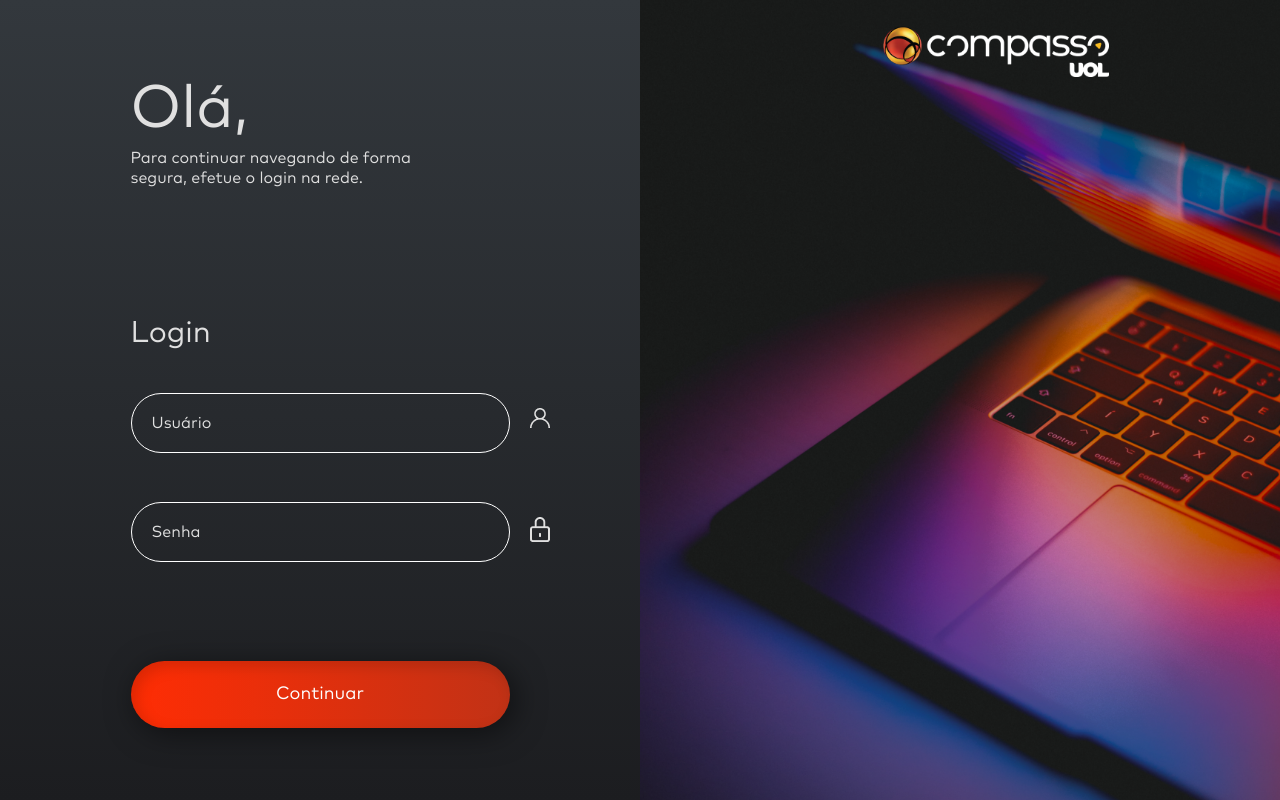
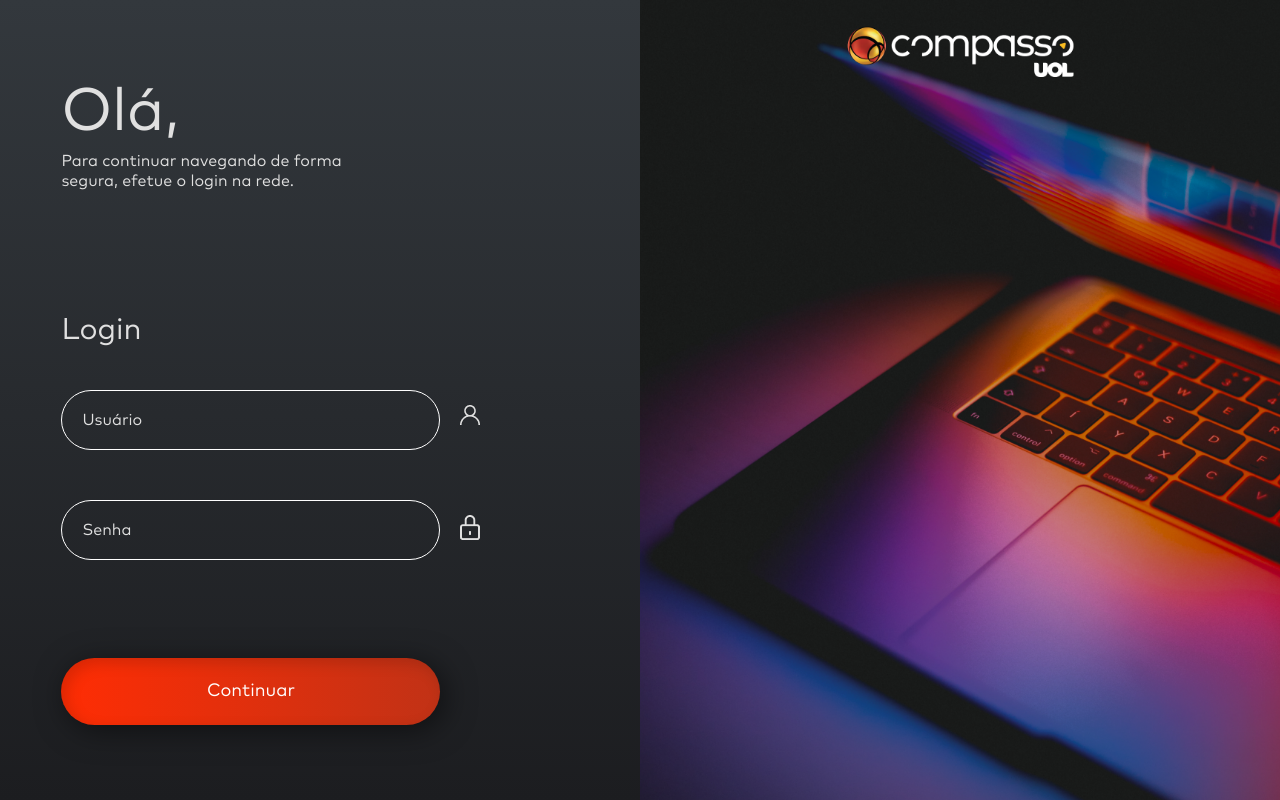
Before and after one commit to LaisBeluco/Projeto04Compass, a React (Create React App) app: page / in a window 1280 px wide. Built offline with nearby package versions, Linux system fonts and the light colour scheme; the HTML template or start-up script is replaced by a standard one.

Commit message:
Responding Login

```diff
--- a/public/index.html
+++ b/public/index.html
@@ -3,8 +3,6 @@
   <head>
     <meta charset="utf-8" />
     <meta name="viewport" content="width=device-width, initial-scale=1" />
-    <!-- <link rel="apple-touch-icon" href="%PUBLIC_URL%/logo192.png" /> -->
-    <!-- <link rel="manifest" href="%PUBLIC_URL%/manifest.json" /> -->
     <link rel="stylesheet" href="./Mark-Pro.ttf">
     <title>Compass UOL</title>
   </head>
--- a/src/Components/Form/index.tsx
+++ b/src/Components/Form/index.tsx
@@ -12,6 +12,7 @@ const UserRegistration = styled.form`
   flex-direction: column;
   height: 25.313rem;
   justify-content: space-between;
+  margin-right: 50px;
 `;
 
 const Input = styled.input<{ NoValidated: any }>`
@@ -28,6 +29,9 @@ const Input = styled.input<{ NoValidated: any }>`
   ::placeholder{
     color: #E0E0E0;
   }
+  @media (max-width: 480px) {
+    width: 100%;
+  }
 `;
 
 const ReistrationTexLogin = styled.h2`
@@ -35,6 +39,9 @@ const ReistrationTexLogin = styled.h2`
   line-height: 1.266rem;
   color: ${corSecundaria};
   font-size: 1.875rem;
+  @media (max-width: 360px){
+    font-size: 1.65rem;
+  }
 `;
 
 interface PropsIcon {
--- a/src/Components/Form/styled.tsx
+++ b/src/Components/Form/styled.tsx
@@ -20,6 +20,7 @@ export const Icon = styled.i<IconI>`
   margin-left: ${({ transition }: any) => (transition ? "-40px" : "20px")};
   background-image: url(${({ user }: any) => (user ? iconUser : iconPass)});
   background-repeat: no-repeat;
+  display: inline-block;
   position: absolute;
   transition: 1s;
   top: 15px;
--- a/src/Components/UI/index.ts
+++ b/src/Components/UI/index.ts
@@ -13,4 +13,13 @@ export const Button = styled.button`
   font-size: 1.125rem;
   color: ${corPrimaria};
   cursor: pointer;
+  @media (max-width: 500px) {
+    width: 100%;
+  }
+  @media (max-width: 360px) {
+    width: 100%;
+  }
+  @media (max-width: 280px) {
+    font-size: 1rem;
+  }
 `;
--- a/src/pages/Login/index.tsx
+++ b/src/pages/Login/index.tsx
@@ -1,10 +1,15 @@
 import React from "react";
 import * as E from "./styled";
 import Form from "../../Components/Form";
+import mask from "../../assets/mask.png";
+import logoMobile from "../../assets/logoMobile.png";
 
 export function Login() {
   return (
     <E.Fundo>
+        <E.ContainerLogoMobile>
+          <E.ImgLogoMobile src={logoMobile} />
+        </E.ContainerLogoMobile>
       <E.Cadastro>
         <E.Welcome>
           <E.Titulo>Olá,</E.Titulo>
@@ -14,7 +19,7 @@ export function Login() {
         </E.Welcome>
         <Form />
       </E.Cadastro>
-      <E.ImgPc />
+      <E.ImgPc src={mask} />
     </E.Fundo>
   );
 }
--- a/src/pages/Login/styled.tsx
+++ b/src/pages/Login/styled.tsx
@@ -8,6 +8,12 @@ export const Fundo = styled.div`
   justify-content: center;
   align-items: center;
   margin: 0 auto;
+  @media (max-width: 1000px) {
+    flex-direction: column;
+    height: 100vh;
+    align-items: center;
+    justify-content: space-evenly;
+  }
 `;
 
 export const Cadastro = styled.div`
@@ -15,6 +21,11 @@ export const Cadastro = styled.div`
   flex-direction: column;
   justify-content: center;
   margin: 0 auto;
+  padding: 3.5%;
+  @media (max-width: 1000px) {
+    padding: 0;
+    margin: 3% 10%;
+  }
 `;
 
 export const Text = styled.p`
@@ -22,23 +33,56 @@ export const Text = styled.p`
   font-size: 1rem;
   line-height: 1.266rem;
   color: ${corSecundaria};
-  width: 18.813rem;
+  width: 55%;
+  @media (max-width: 470px) {
+    font-size: 0.95rem;
+    width: 100%;
+  }
 `;
 
 export const Titulo = styled.h1`
   font-size: 3.75rem;
   font-weight: 400;
   color: ${corSecundaria};
+  @media (max-width: 360px) {
+    font-size: 3rem;
+  }
 `;
 
 export const Welcome = styled.div`
-  margin-bottom: 135px;
+  padding-bottom: 25%;
+  @media (max-width: 360px) {
+    width: 100%;
+  }
 `;
 
-export const ImgPc = styled.div`
-  background-image: url(${mask});
-  background-repeat: no-repeat;
-  background-size: cover;
+export const ImgLogoMobile = styled.img`
+  display: none;
+  @media (max-width: 1000px) {
+    display: block;
+    width: 15rem;
+    height: 3.5rem;
+    margin: 3% 0;
+  }
+  @media (max-width: 470px) {
+    display: block;
+    width: 10rem;
+    height: 2.25rem;
+    margin: 3% 0;
+  }
+`;
+
+export const ContainerLogoMobile = styled.div`
+  display: flex;
+  justify-content: center;
+`;
+
+export const ImgPc = styled.img`
+  object-fit: cover;
+  object-position: top center;
   width: 50vw;
   height: 100vh;
+  @media (max-width: 1000px) {
+    display: none;
+  }
 `;
```
Also changed, not shown: src/assets/logoCompassMobile.svg (added), src/assets/logoMobile.png (added).
